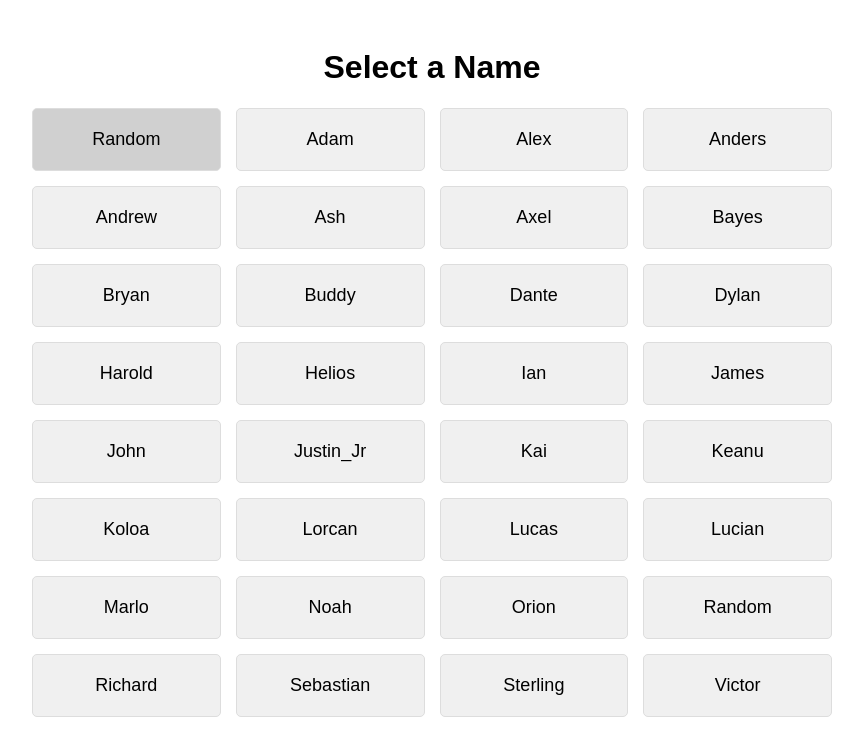
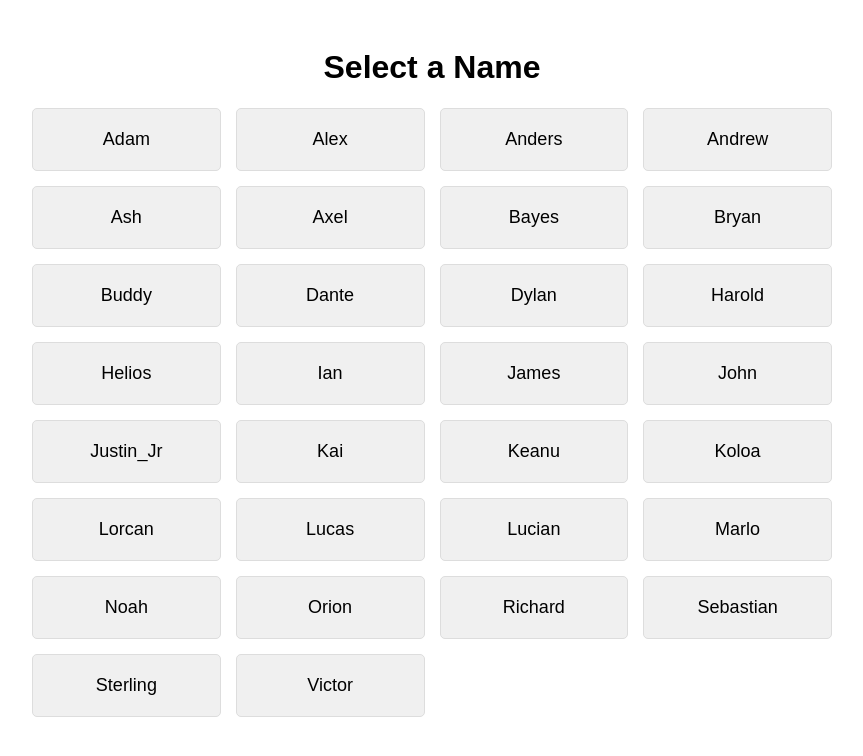
Before and after one commit to justinishikawa/name_game, a Flask app: page / in a window 1280 px wide. Shown: the top 756 px of the page, without its empty margins (208-1071 px from the left). Run offline with Flask 3, Linux system fonts and the light colour scheme; data that the repository does not hold is empty; some libraries are stand-ins or nearby versions.

Commit message:
removed random

```diff
--- a/app.py
+++ b/app.py
@@ -8,12 +8,18 @@ import logging
 import random
 from datetime import datetime
 
+# Load environment variables from .env file
 load_dotenv()
+
+# Configure logging
 logging.basicConfig(level=logging.INFO)
+
+# Database connection details
 DATABASE_URI = os.getenv("DATABASE_URI")
 
 def get_db_connection():
-    return psycopg2.connect(DATABASE_URI, cursor_factory=RealDictCursor)
+    conn = psycopg2.connect(DATABASE_URI, cursor_factory=RealDictCursor)
+    return conn
 
 def initialize_database():
     logging.info("Initializing database...")
@@ -22,14 +28,14 @@ def initialize_database():
         conn = get_db_connection()
         with conn.cursor() as cur:
             cur.execute("""
-            CREATE TABLE IF NOT EXISTS selected_names (
+            DROP TABLE IF EXISTS selected_names;
+            CREATE TABLE selected_names (
                 id SERIAL PRIMARY KEY,
                 name VARCHAR(255) NOT NULL UNIQUE,
                 email VARCHAR(255) NOT NULL,
                 first_name VARCHAR(255) NOT NULL,
                 last_name VARCHAR(255) NOT NULL,
-                payment_method VARCHAR(50) NOT NULL,
-                timestamp TIMESTAMP DEFAULT CURRENT_TIMESTAMP
+                payment_method VARCHAR(50) NOT NULL
             );
             """)
         conn.commit()
@@ -45,16 +51,21 @@ def initialize_database():
 app = Flask(__name__)
 initialize_database()
 
+# List of names
 names = [
-    'Richard', 'Bryan', 'Harold', 'Kai', 'Axel', 'Lucian', 'James', 'Alex',
-    'Buddy', 'Keanu', 'Noah', 'Lorcan', 'John', 'Sebastian', 'Ash', 'Helios',
-    'Justin_Jr', 'Sterling', 'Koloa', 'Victor', 'Bayes', 'Lucas', 'Andrew',
-    'Adam', 'Anders', 'Dylan', 'Ian', 'Dante', 'Orion', 'Marlo'
+    'Richard', 'Bryan', 'Harold', 'Kai', 'Axel', 'Lucian', 'James', 'Alex', 'Buddy', 'Keanu', 'Noah', 'Lorcan', 'John', 'Sebastian', 'Ash', 'Helios', 'Justin_Jr', 'Sterling', 'Koloa', 'Victor', 'Bayes', 'Lucas', 'Andrew', 'Adam', 'Anders', 'Dylan', 'Ian', 'Dante', 'Orion', 'Marlo'
 ]
+
+# Dictionary to store selected names and associated emails
+selected_names = {}
+
+# Dictionary to store emails and their purchased names
+email_purchases = {}
 
 @app.route('/')
 def index():
-    return render_template('index.html')
+    available_names = get_available_names()
+    return render_template('index.html', names=available_names)
 
 def get_available_names():
     conn = get_db_connection()
@@ -67,8 +78,9 @@ def get_available_names():
         reserved_names = []
     finally:
         conn.close()
+
     available_names = [name for name in names if name not in reserved_names]
-    return ['Random'] + sorted(available_names)
+    return available_names
 
 @app.route('/available_names', methods=['GET'])
 def available_names():
@@ -98,12 +110,13 @@ def select_name():
     if payment_method not in ["venmo", "cashapp", "zelle", "paypal"]:
         return jsonify({"error": "Invalid payment method"}), 400
 
-    conn = get_db_connection()
     try:
+        conn = get_db_connection()
         with conn.cursor() as cur:
             cur.execute("SELECT 1 FROM selected_names WHERE name = %s", (name,))
             if cur.fetchone():
                 return jsonify({"error": "Name already selected"}), 400
+
             cur.execute(
                 "INSERT INTO selected_names (name, email, first_name, last_name, payment_method) VALUES (%s, %s, %s, %s, %s)",
                 (name, email, first_name, last_name, payment_method)
@@ -116,6 +129,15 @@ def select_name():
         return jsonify({"error": "An error occurred while processing your request"}), 500
     finally:
         conn.close()
+
+    selected_names[name] = email
+    if email in email_purchases:
+        email_purchases[email].append(name)
+    else:
+        email_purchases[email] = [name]
+
+    names.remove(name)
+
     return jsonify({"message": "Name selected successfully"})
 
 @app.route('/random_name', methods=['GET'])
--- a/templates/index.html
+++ b/templates/index.html
@@ -31,12 +31,6 @@
         }
         .nameTile:hover {
             background-color: #e0e0e0;
-        }
-        .randomTile {
-            background-color: #d0d0d0;
-        }
-        .randomTile:hover {
-            background-color: #b0b0b0;
         }
     </style>
 </head>
@@ -74,7 +68,7 @@
 
         function renderGrid(names) {
             const nameGrid = document.getElementById('nameGrid');
-            nameGrid.innerHTML = '<div class="nameTile randomTile" onclick="selectRandom()">Random</div>';
+            nameGrid.innerHTML = '';
             names.sort().forEach(name => {
                 const nameBox = document.createElement('div');
                 nameBox.className = 'nameTile';
@@ -93,15 +87,6 @@
                 }
             });
             document.getElementById('paymentForm').style.display = 'block';
-        }
-
-        function selectRandom() {
-            fetch('/random_name')
-                .then(response => response.json())
-                .then(data => {
-                    selectName(data.name);
-                })
-                .catch(error => console.error('Error fetching random name:', error));
         }
 
         document.getElementById('selectionForm').addEventListener('submit', function(event) {
```
